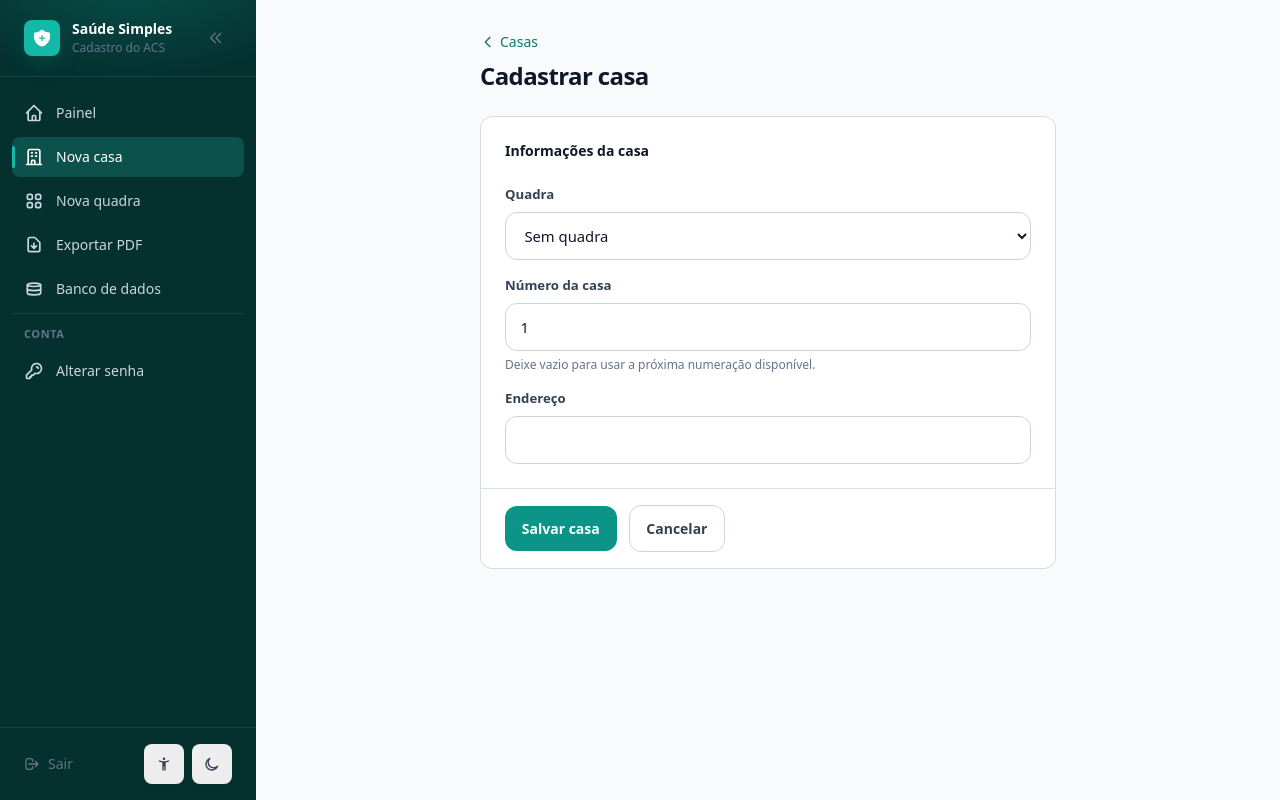
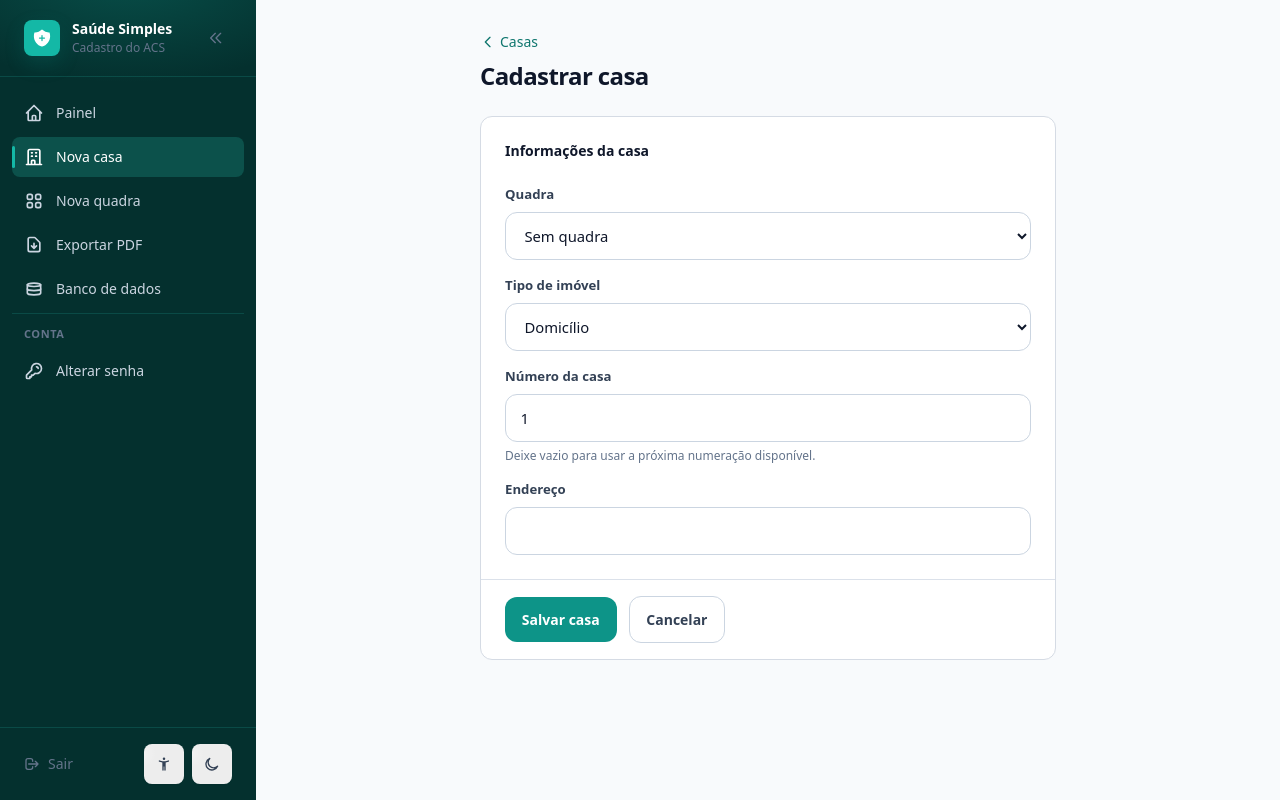
Before and after one commit to haynan1/saude_simples, a Flask app: page /casa/nova in a window 1280 px wide. Run offline with Flask 3, Linux system fonts and the light colour scheme; the visitor is signed in with stand-in values (Sample User, id 1); data that the repository does not hold is empty.

Commit message:
Tipo de imóvel: Loja, Lava Jato, Terreno Baldio, Escola, Em construção
Cada casa agora tem um tipo de imóvel (Domicílio por padrão):

- Coluna tipo_imovel com migração automática (bancos existentes e
  importados recebem 'domicilio' via DEFAULT + init_db)
- Seleção nos formulários de cadastrar/editar casa; valor fora da
  lista degrada para domicílio (validação server-side)
- Painel: badge âmbar com o tipo nos imóveis não-domicílio (contagem
  de pacientes continua aparecendo quando houver); "vazia" preservado
  para domicílios
- Detalhes da casa: pill do tipo junto aos metadados
- Relatório PDF: "Tipo: X" ao lado do endereço quando não-domicílio
- Indicador "vazia(s)" agora conta apenas domicílios sem morador —
  terreno baldio ou loja sem paciente é o esperado, não um achado

4 testes novos (94 no total): cadastro/edição/badge, tipo inválido,
contagem de vazias por tipo e migração da coluna em banco importado.

Co-Authored-By: Claude Opus 4.8 <noreply@anthropic.com>

```diff
--- a/app.py
+++ b/app.py
@@ -215,6 +215,35 @@ def requisicao_e_local():
     # de fora passaria a aparecer como local. Nesse cenário, configure
     # werkzeug.middleware.proxy_fix.ProxyFix ou desative esta rota.
     return request.remote_addr in ("127.0.0.1", "::1")
+
+TIPOS_IMOVEL_OPCOES = [
+    {"codigo": "domicilio", "label": "Domicílio"},
+    {"codigo": "loja", "label": "Loja"},
+    {"codigo": "lava_jato", "label": "Lava Jato"},
+    {"codigo": "terreno_baldio", "label": "Terreno Baldio"},
+    {"codigo": "escola", "label": "Escola"},
+    {"codigo": "em_construcao", "label": "Em construção"},
+]
+TIPOS_IMOVEL_POR_CODIGO = {opcao["codigo"]: opcao["label"] for opcao in TIPOS_IMOVEL_OPCOES}
+
+
+def normalizar_tipo_imovel(value):
+    value = str(value or "").strip()
+    return value if value in TIPOS_IMOVEL_POR_CODIGO else "domicilio"
+
+
+def tipo_imovel_label(value):
+    return TIPOS_IMOVEL_POR_CODIGO.get(str(value or "").strip(), "Domicílio")
+
+
+def tipo_imovel_de(casa):
+    """Lê o tipo de uma linha de casa tolerando bancos antigos importados
+    (coluna pode não existir até o init_db rodar) e valores nulos."""
+    try:
+        return normalizar_tipo_imovel(casa["tipo_imovel"])
+    except (IndexError, KeyError):
+        return "domicilio"
+
 
 CONDICOES_SAUDE_OPCOES = [
     {"codigo": "gestante", "label": "Está gestante"},
@@ -484,7 +513,13 @@ def calcular_idade(data_nascimento):
 
 def build_dashboard_stats(casas, pacientes):
     total_casas = len(casas)
-    casas_vazias = sum(1 for casa in casas if casa["total_pacientes"] == 0)
+    # "Vazia" é um achado de campo apenas para domicílio — loja, escola ou
+    # terreno baldio sem morador é o esperado, não um alerta.
+    casas_vazias = sum(
+        1
+        for casa in casas
+        if casa["total_pacientes"] == 0 and tipo_imovel_de(casa) == "domicilio"
+    )
     total_pacientes = len(pacientes)
     criancas = sum(1 for paciente in pacientes if (calcular_idade(paciente["data_nascimento"]) or 999) < 12)
     idosos = sum(1 for paciente in pacientes if (calcular_idade(paciente["data_nascimento"]) or 0) >= 60)
@@ -579,6 +614,7 @@ def formatar_tamanho(num_bytes):
 
 
 app.add_template_filter(formatar_tamanho, "tamanho")
+app.add_template_filter(tipo_imovel_label, "tipo_imovel")
 app.add_template_filter(formatar_cpf_ou_cns, "cpf_cns")
 app.add_template_filter(formatar_data_br, "data_br")
 app.add_template_filter(formatar_telefone, "telefone")
@@ -589,7 +625,10 @@ app.add_template_filter(listar_condicao_codigos, "condicoes_codigos")
 
 @app.context_processor
 def inject_options():
-    return {"opcoes_condicoes_saude": CONDICOES_SAUDE_OPCOES}
+    return {
+        "opcoes_condicoes_saude": CONDICOES_SAUDE_OPCOES,
+        "opcoes_tipos_imovel": TIPOS_IMOVEL_OPCOES,
+    }
 
 
 @app.errorhandler(404)
@@ -895,6 +934,7 @@ def cadastrar_casa():
     if request.method == "POST":
         endereco = request.form.get("endereco", "").strip()
         numero_casa_text = request.form.get("numero_casa", "").strip()
+        tipo_imovel = normalizar_tipo_imovel(request.form.get("tipo_imovel"))
         quadra_id, quadra_error = parse_positive_int(request.form.get("quadra_id"), "a quadra", required=False)
 
         if not endereco:
@@ -947,8 +987,8 @@ def cadastrar_casa():
 
         conn = get_db_connection()
         conn.execute(
-            "INSERT INTO casas (quadra_id, numero_casa, endereco) VALUES (?, ?, ?)",
-            (quadra_id, numero_final, endereco),
+            "INSERT INTO casas (quadra_id, numero_casa, endereco, tipo_imovel) VALUES (?, ?, ?, ?)",
+            (quadra_id, numero_final, endereco, tipo_imovel),
         )
         conn.commit()
         conn.close()
@@ -985,6 +1025,7 @@ def editar_casa(casa_id):
     if request.method == "POST":
         numero_casa_text = request.form.get("numero_casa", "").strip()
         endereco = request.form.get("endereco", "").strip()
+        tipo_imovel = normalizar_tipo_imovel(request.form.get("tipo_imovel"))
         quadra_id, quadra_error = parse_positive_int(request.form.get("quadra_id"), "a quadra", required=False)
 
         if not endereco:
@@ -1006,8 +1047,8 @@ def editar_casa(casa_id):
 
         conn = get_db_connection()
         conn.execute(
-            "UPDATE casas SET quadra_id = ?, numero_casa = ?, endereco = ? WHERE id = ?",
-            (quadra_id, numero_casa, endereco, casa_id),
+            "UPDATE casas SET quadra_id = ?, numero_casa = ?, endereco = ?, tipo_imovel = ? WHERE id = ?",
+            (quadra_id, numero_casa, endereco, tipo_imovel, casa_id),
         )
         conn.commit()
         conn.close()
@@ -1500,13 +1541,17 @@ def exportar_pdf():
         lista_pacientes = pacientes_por_casa.get(casa["id"], [])
         total_da_casa = len(lista_pacientes)
 
+        tipo_casa = tipo_imovel_de(casa)
+        endereco_pdf = f"<b>Endereço:</b> {xml_escape(casa['endereco'] or '')}"
+        if tipo_casa != "domicilio":
+            endereco_pdf += f" &nbsp;|&nbsp; <b>Tipo:</b> {xml_escape(tipo_imovel_label(tipo_casa))}"
         bloco_casa = [
             [
                 Paragraph(f"Casa Nº {casa['numero_casa']}", house_style),
                 Paragraph(f"{total_da_casa} paciente(s)", house_style),
             ],
             [
-                Paragraph(f"<b>Endereço:</b> {xml_escape(casa['endereco'] or '')}", normal_style),
+                Paragraph(endereco_pdf, normal_style),
                 "",
             ],
         ]
--- a/db.py
+++ b/db.py
@@ -269,6 +269,9 @@ def init_db():
     casa_columns = [row["name"] for row in conn.execute("PRAGMA table_info(casas)").fetchall()]
     if "quadra_id" not in casa_columns:
         conn.execute("ALTER TABLE casas ADD COLUMN quadra_id INTEGER")
+    if "tipo_imovel" not in casa_columns:
+        # Imóveis existentes eram todos domicílios — o default preenche o legado.
+        conn.execute("ALTER TABLE casas ADD COLUMN tipo_imovel TEXT NOT NULL DEFAULT 'domicilio'")
     conn.execute(
         """
         CREATE TABLE IF NOT EXISTS configuracao (
--- a/templates/cadastrar_casa.html
+++ b/templates/cadastrar_casa.html
@@ -29,6 +29,15 @@
     </div>
 
     <div class="form-field md-span-2">
+      <label class="form-label" for="tipo_imovel">Tipo de imóvel</label>
+      <select class="form-input" id="tipo_imovel" name="tipo_imovel">
+        {% for opcao in opcoes_tipos_imovel %}
+          <option value="{{ opcao.codigo }}" {% if tipo_imovel == opcao.codigo %}selected{% endif %}>{{ opcao.label }}</option>
+        {% endfor %}
+      </select>
+    </div>
+
+    <div class="form-field md-span-2">
       <label class="form-label" for="numero_casa">Número da casa</label>
       <input class="form-input" id="numero_casa" name="numero_casa" type="number" min="1" value="{{ numero_casa or proximo_numero }}">
       <p class="text-xs text-slate-500 mt-1.5">Deixe vazio para usar a próxima numeração disponível.</p>
--- a/templates/detalhes_casa.html
+++ b/templates/detalhes_casa.html
@@ -11,6 +11,12 @@
     </a>
     <h1 class="text-2xl font-bold tracking-tight text-slate-900">Casa {{ casa.numero_casa }}</h1>
     <div class="flex flex-wrap items-center gap-2 mt-2">
+      {% set tipo = casa.tipo_imovel or 'domicilio' %}
+      {% if tipo != 'domicilio' %}
+        <span class="inline-flex items-center gap-1.5 rounded-full border border-amber-200 bg-amber-50 px-3 py-1 text-xs font-semibold text-amber-700">
+          {{ tipo|tipo_imovel }}
+        </span>
+      {% endif %}
       {% if casa.numero_quadra %}
         <span class="inline-flex items-center gap-1.5 rounded-full border border-slate-200 bg-white px-3 py-1 text-xs font-semibold text-slate-600">
           Quadra {{ casa.numero_quadra }}
```
Also changed, not shown: templates/editar_casa.html (+10 -0 lines), templates/index.html (+13 -5 lines), tests/test_banco.py (+2 -0 lines), tests/test_fluxos.py (+40 -0 lines).
